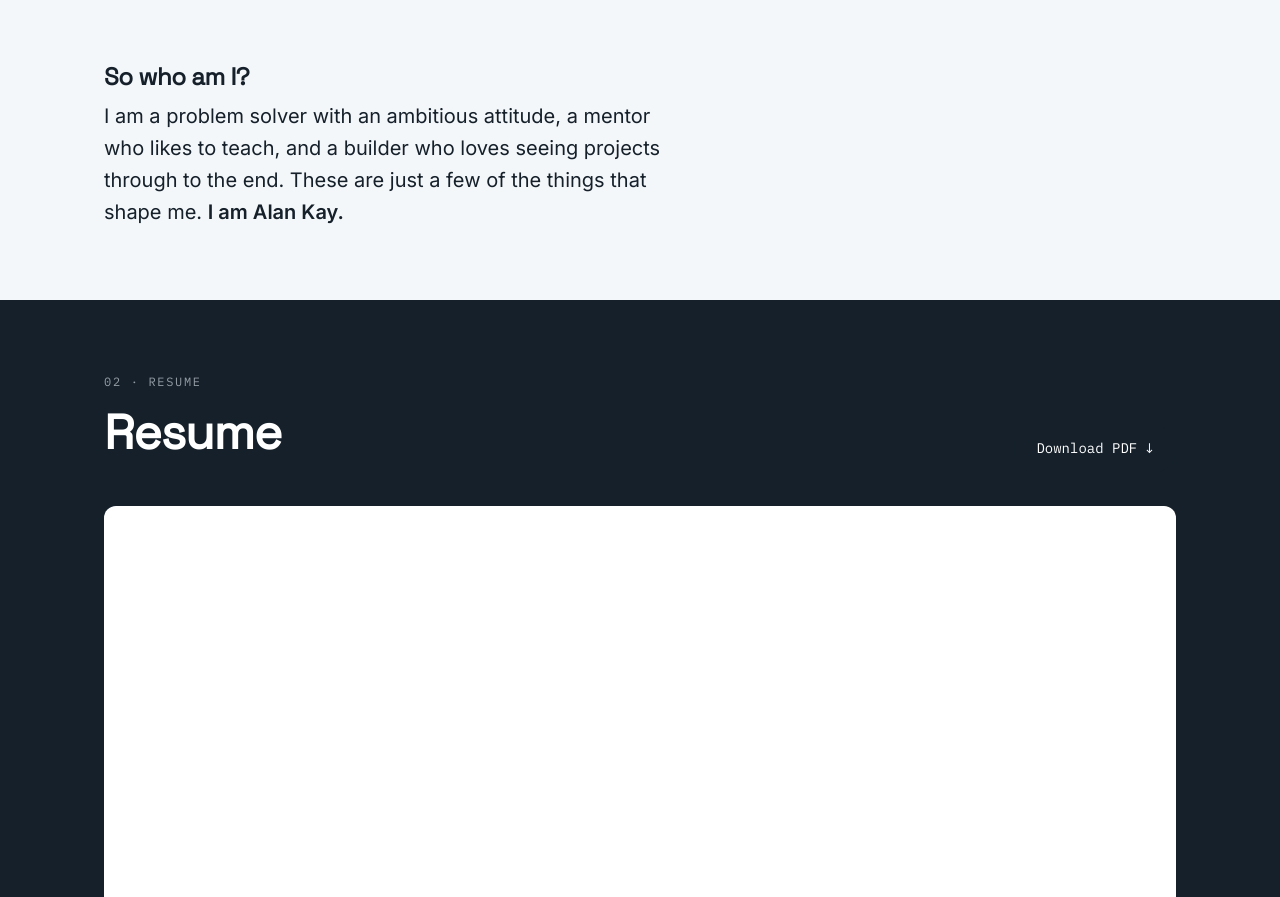
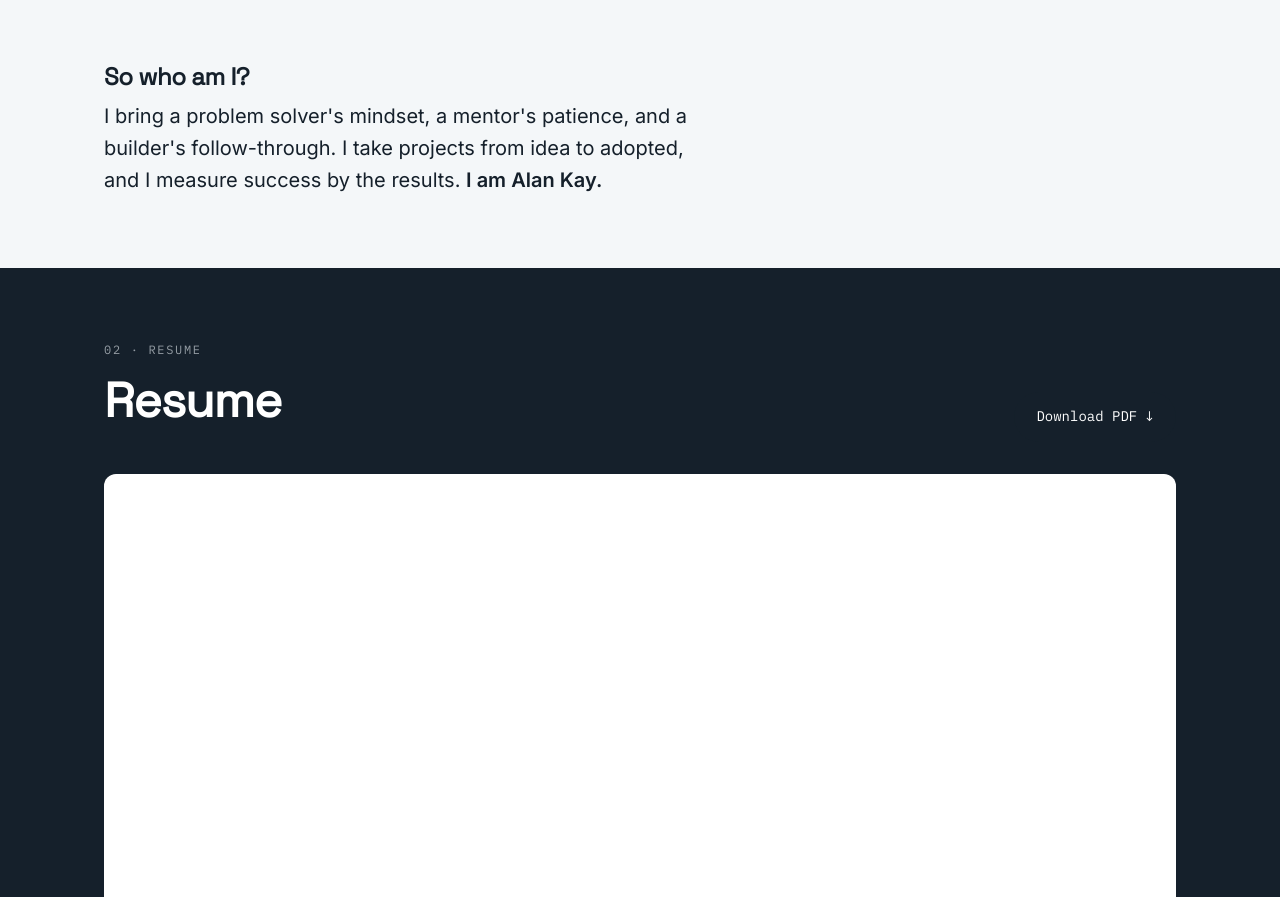
Before and after one commit to AjkayAlan/alankay.net, an Astro site: page / in a window 1280 px wide. Shown: the part 3008-3905 px from the top of the page. Built offline with nearby package versions, Linux system fonts and the light colour scheme; Astro itself is replaced by a stand-in of ours.

Commit message:
small conclusion

```diff
--- a/src/components/About.astro
+++ b/src/components/About.astro
@@ -27,9 +27,9 @@ import { influences } from '../data/influences';
     <div class="about__close reveal">
       <h2 class="about__close-title">So who am I?</h2>
       <p class="about__close-sign">
-        I am a problem solver with an ambitious attitude, a mentor who likes to
-        teach, and a builder who loves seeing projects through to the end. These
-        are just a few of the things that shape me.
+        I bring a problem solver's mindset, a mentor's patience, and a builder's
+        follow-through. I take projects from idea to adopted, and I measure
+        success by the results.
         <strong> I am Alan Kay.</strong>
       </p>
     </div>
```
